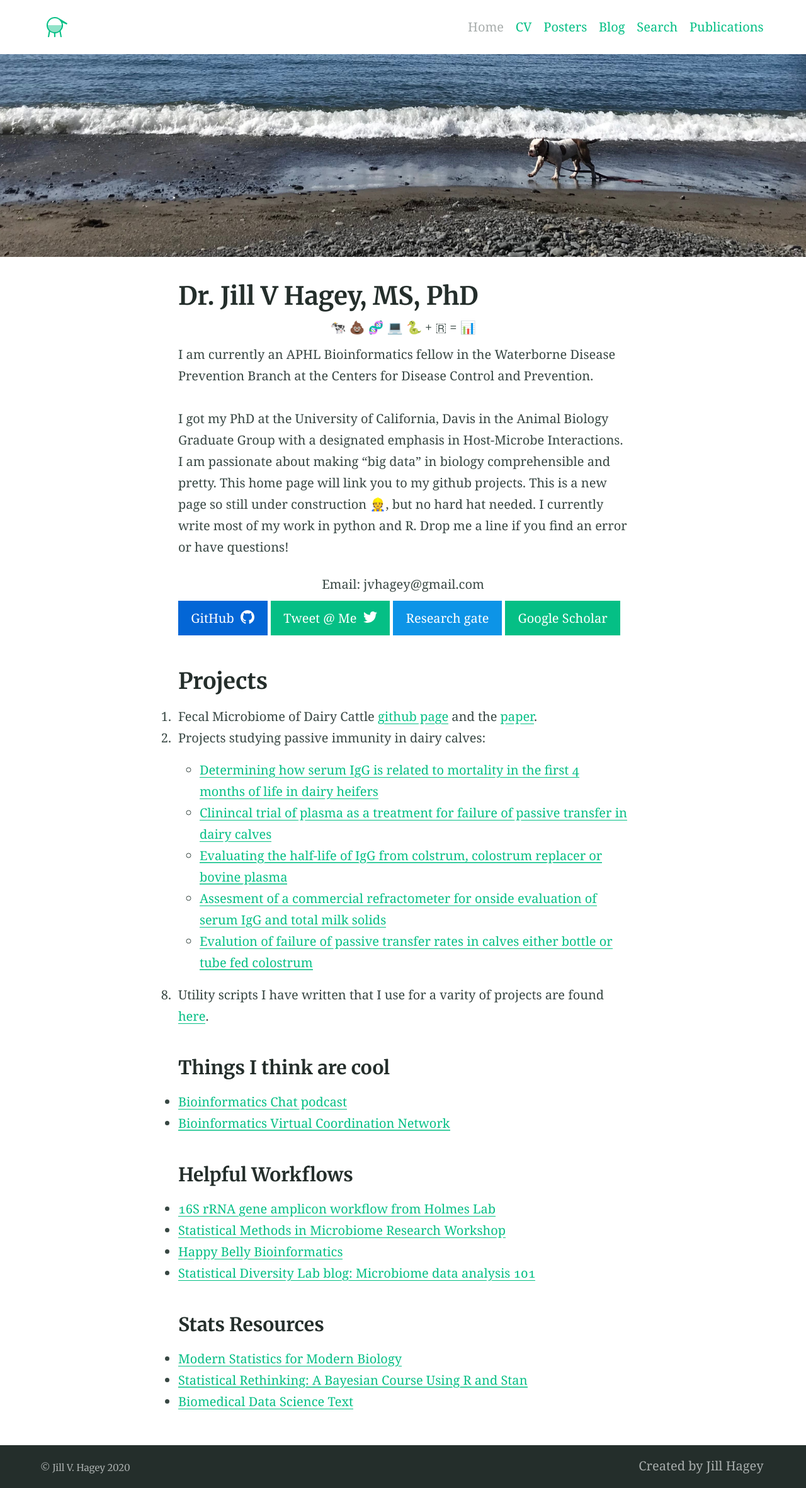
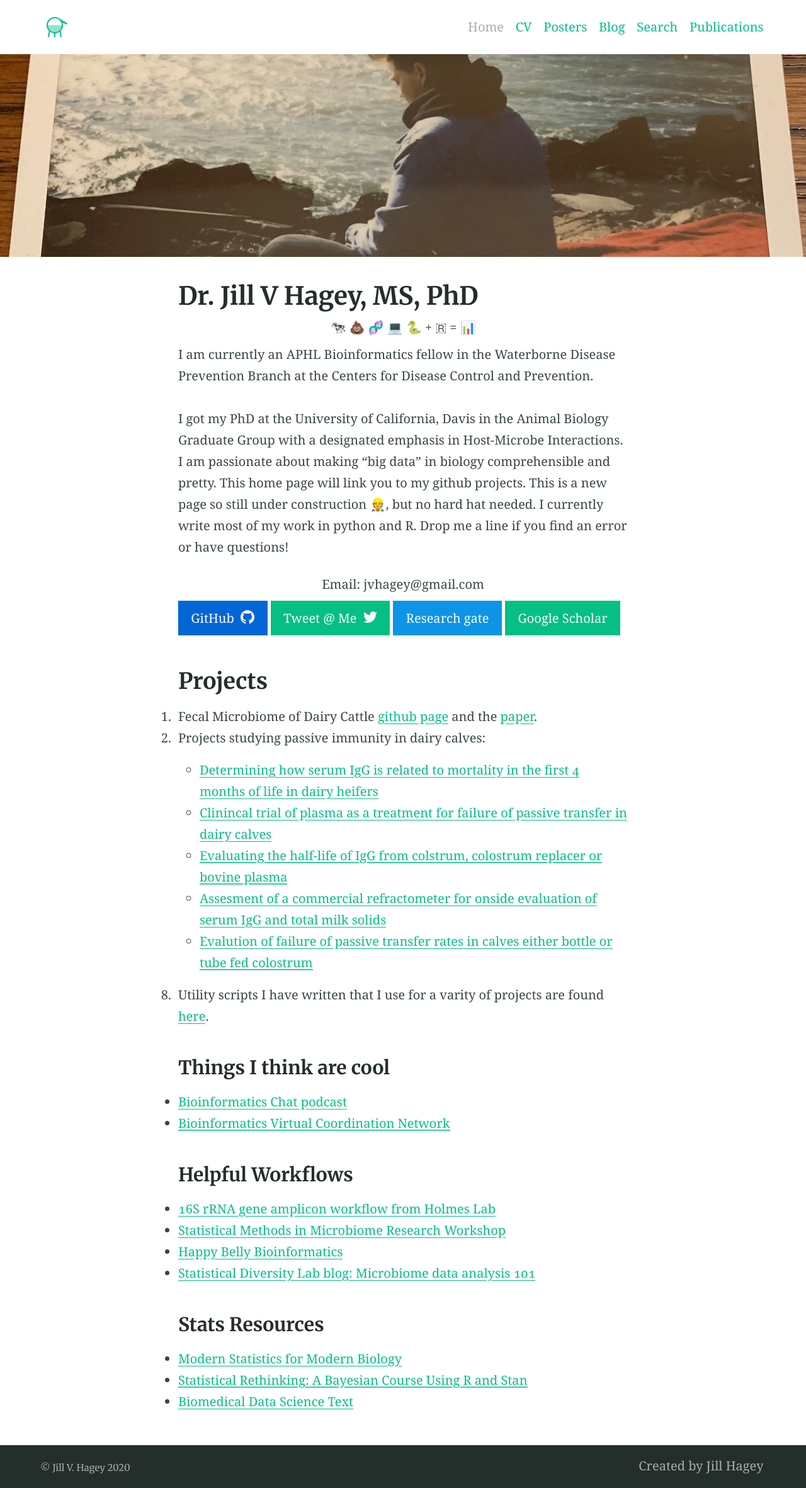
Before and after one commit to jvhagey/jvhagey.github.io, a Jekyll site: the page built from index.md, in a window 1280 px wide. Shown: the whole page at 63% size. Built offline with Jekyll 4.4.1, drawn with Linux system fonts in a browser that asks for light colours; our own code applies the rules of GitHub Pages for plain Markdown files.

Commit message:
Update index.md

```diff
--- a/index.md
+++ b/index.md
@@ -2,7 +2,7 @@
 title: Dr. Jill V Hagey, MS, PhD
 feature_text: |
 ## Animal Scientist - Bioinformatician - Bacteria Engineer
-feature_image: "/assets/Eugene_smaller.jpg"
+feature_image: "/assets/IMG-3698.jpg"
 excerpt: "This is the home page of Jill Hagey's github"
 ---
 
```
